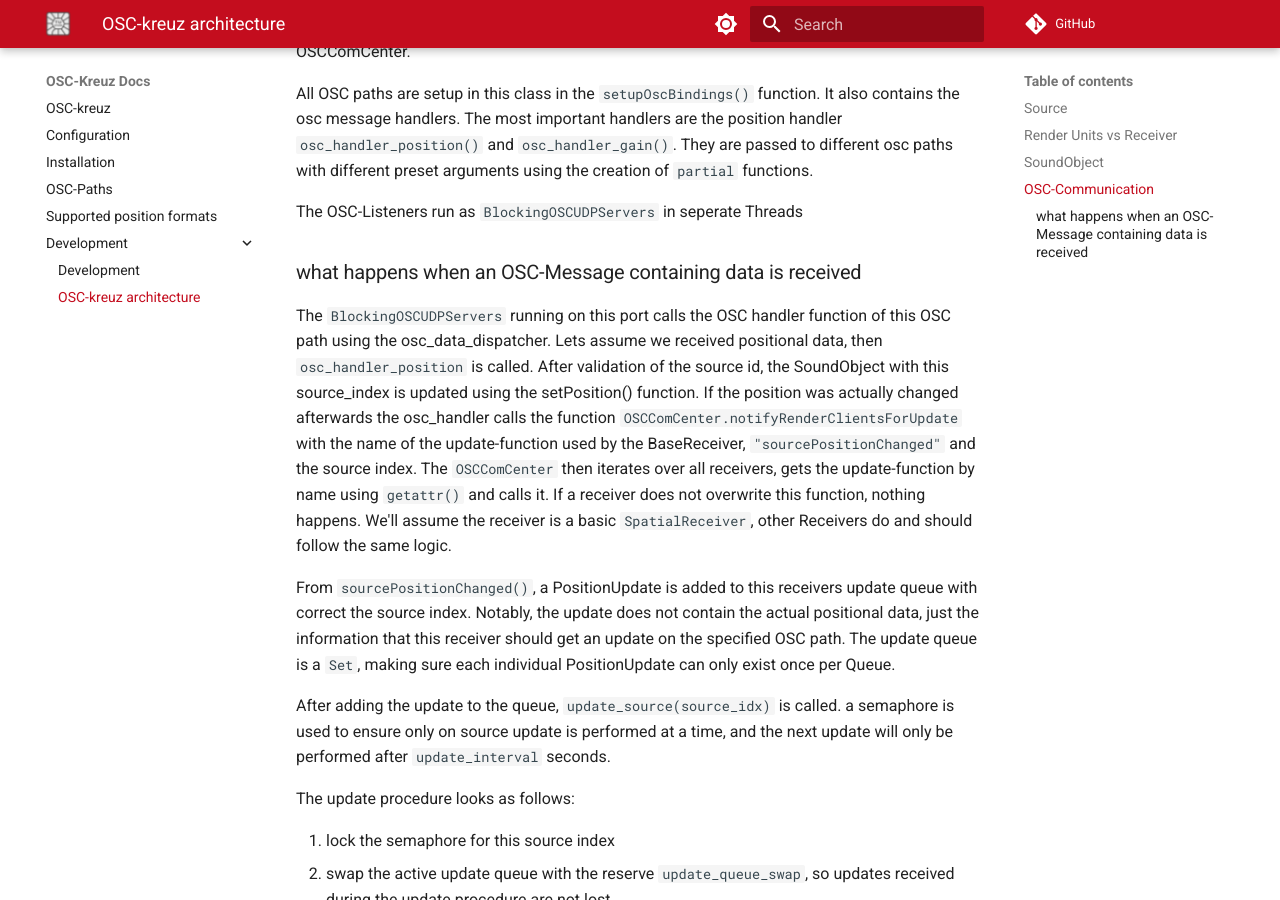
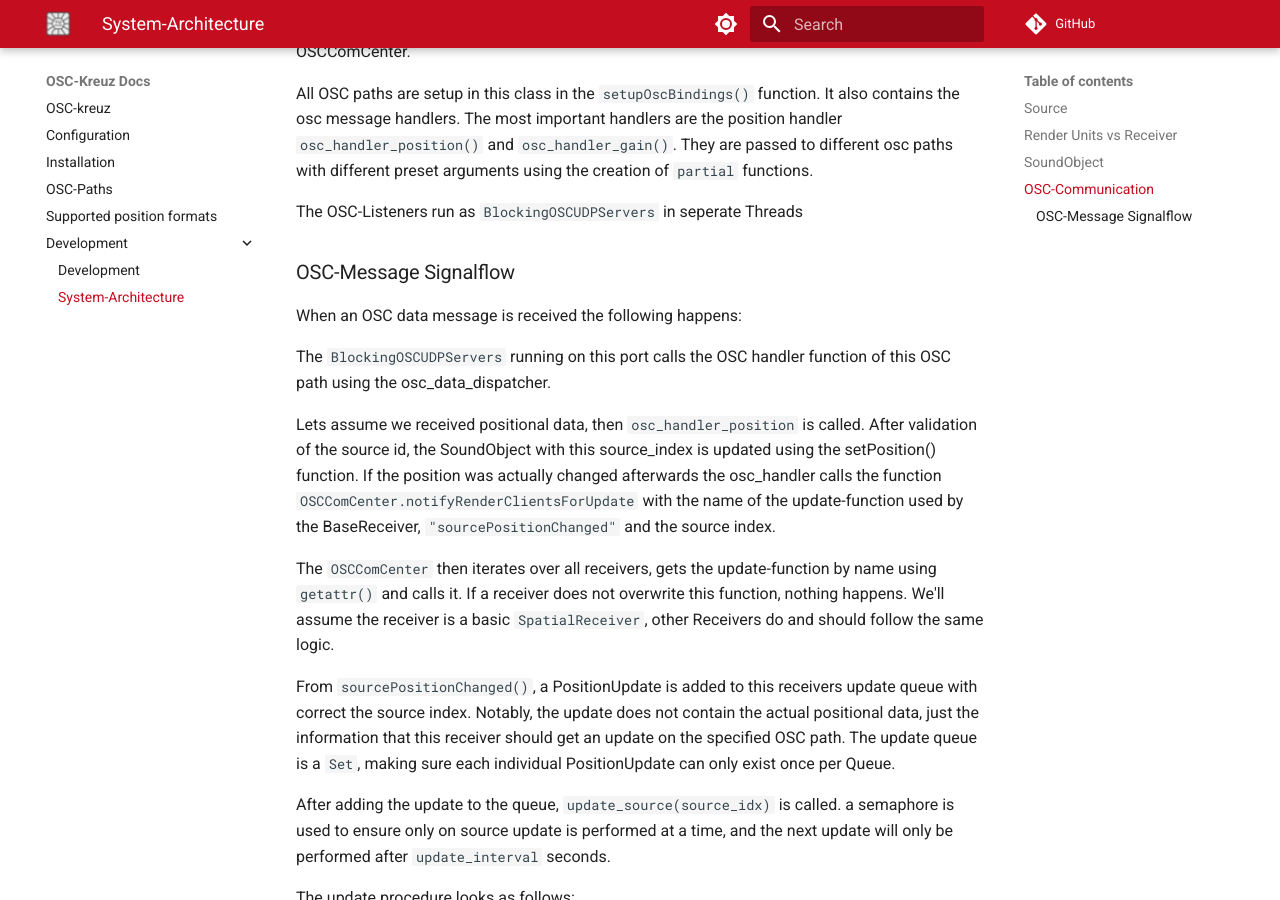
Before and after one commit to tu-studio/osc-kreuz, an MkDocs documentation site: the page built from docs/docs/development/architecture.md, in a window 1280 px wide and 900 px high, scrolled down 1149 px. Built offline with MkDocs 1.6.1 and Material for MkDocs 9.7.7, drawn with Linux system fonts in a browser that asks for light colours; comment, search, counter and statistics services are not loaded; some of the changed text lies outside the part shown.

Commit message:
updated architecture.md

```diff
--- a/docs/docs/development/architecture.md
+++ b/docs/docs/development/architecture.md
@@ -1,4 +1,4 @@
-# OSC-kreuz architecture
+# System-Architecture
 
 ## Source
 
@@ -36,10 +36,14 @@ The most important handlers are the position handler `osc_handler_position()` an
 
 The OSC-Listeners run as `BlockingOSCUDPServers` in seperate Threads
 
-### what happens when an OSC-Message containing data is received
+### OSC-Message Signalflow
+
+When an OSC data message is received the following happens:
 
 The `BlockingOSCUDPServers` running on this port calls the OSC handler function of this OSC path using the osc_data_dispatcher.
+
 Lets assume we received positional data, then `osc_handler_position` is called. After validation of the source id, the SoundObject with this source_index is updated using the setPosition() function. If the position was actually changed afterwards the osc_handler calls the function `OSCComCenter.notifyRenderClientsForUpdate` with the name of the update-function used by the BaseReceiver, `"sourcePositionChanged"` and the source index.
+
 The `OSCComCenter` then iterates over all receivers, gets the update-function by name using `getattr()` and calls it. If a receiver does not overwrite this function, nothing happens. We'll assume the receiver is a basic `SpatialReceiver`, other Receivers do and should follow the same logic.
 
 From `sourcePositionChanged()`, a PositionUpdate is added to this receivers update queue with correct the source index.
```
